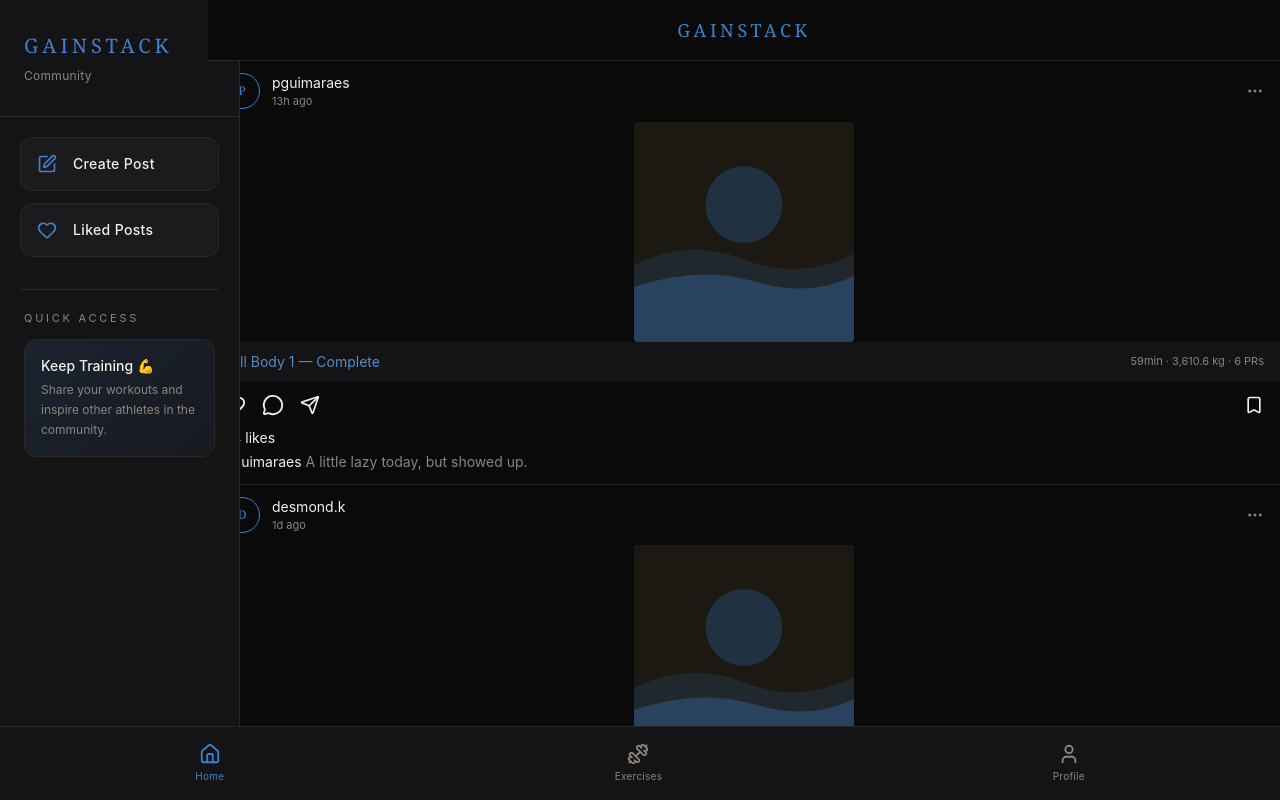
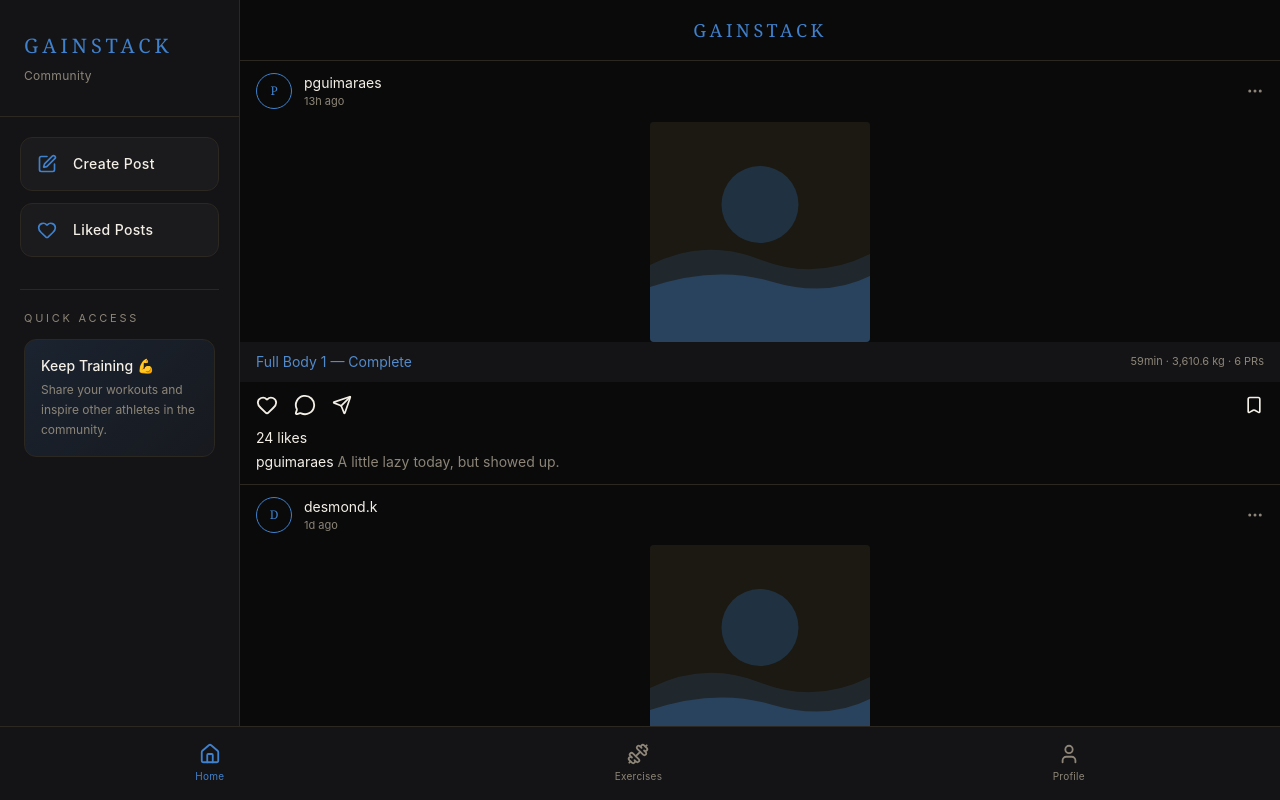
Before and after one commit to Mysty47/Gainstack, a React (Vite) app in the folder frontend/: page /homepage in a window 1280 px wide. Shown: the top 800 px of the page. Built offline with nearby package versions, Linux system fonts and the light colour scheme.

Commit message:
fix: fixing sidebar overlay

```diff
--- a/frontend/src/pages/HomePage.jsx
+++ b/frontend/src/pages/HomePage.jsx
@@ -201,7 +201,7 @@ export default function HomePage() {
      </aside>
 
       {/* main column */}
-      <div className="flex-1 md:ml-52 flex flex-col">
+      <div className="flex-1 md:ml-60 flex flex-col">
         {/* header */}
         <header
           className="sticky top-0 z-10 flex items-center justify-center py-4 border-b"
```
